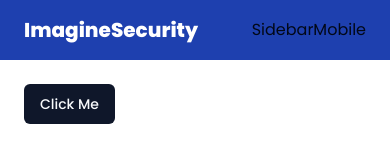
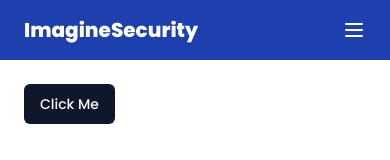
Before and after one commit to lvanegasimagine/Nextjs-Password-Manager, a Next.js app: page / in a window 390 px wide. Shown: the top 160 px of the page. Built offline with nearby package versions, Linux system fonts and the light colour scheme.

Commit message:
SidebarMenuMobile done

```diff
--- a/app/(routes)/(home)/layout.tsx
+++ b/app/(routes)/(home)/layout.tsx
@@ -1,5 +1,6 @@
 import { Logo } from '@/components/shared/Logo'
 import Sidebar from '@/components/shared/Sidebar/Sidebar'
+import { SidebarMobile } from '@/components/shared/SidebarMobile'
 import React from 'react'
 
 const HomeLayout = ({ children }: Readonly<{ children: React.ReactNode }>) => {
@@ -9,7 +10,7 @@ const HomeLayout = ({ children }: Readonly<{ children: React.ReactNode }>) => {
         <div className="py-1 text-white">
           <Logo />
         </div>
-        <div>SidebarMobile</div>
+        <SidebarMobile/>
       </div>
       <div className="flex h-full">
         <div className='max-w-lg hidden lg:flex h-full w-72 flex-col fixed bg-blue-800 px-4 text-white'>
--- /dev/null
+++ b/components/shared/SidebarMobile/SidebarMobile.tsx
@@ -0,0 +1,29 @@
+'use client'
+import {
+  Sheet,
+  SheetContent,
+  SheetDescription,
+  SheetHeader,
+  SheetTitle,
+  SheetTrigger
+} from '@/components/ui/sheet'
+import { Menu } from 'lucide-react'
+import React from 'react'
+import SidebarRoutes from '../SidebarRoutes/SidebarRoutes'
+
+export function SidebarMobile() {
+  return (
+    <Sheet>
+      <SheetTrigger asChild>
+          <Menu color='white'className='cursor-pointer'/>
+      </SheetTrigger>
+      <SheetContent side={'left'} className='bg-blue-800 text-white'>
+        <SheetHeader className='text-left'>
+          <SheetTitle className='text-white text-pretty'>ImagineSecurity</SheetTitle>
+          <SheetDescription className='text-slate-100 pb-4'>Create and manage all of your password</SheetDescription>
+        </SheetHeader>
+        <SidebarRoutes/>
+      </SheetContent>
+    </Sheet>
+  )
+}
--- /dev/null
+++ b/components/shared/SidebarMobile/index.ts
@@ -0,0 +1 @@
+export * from './SidebarMobile'
```
